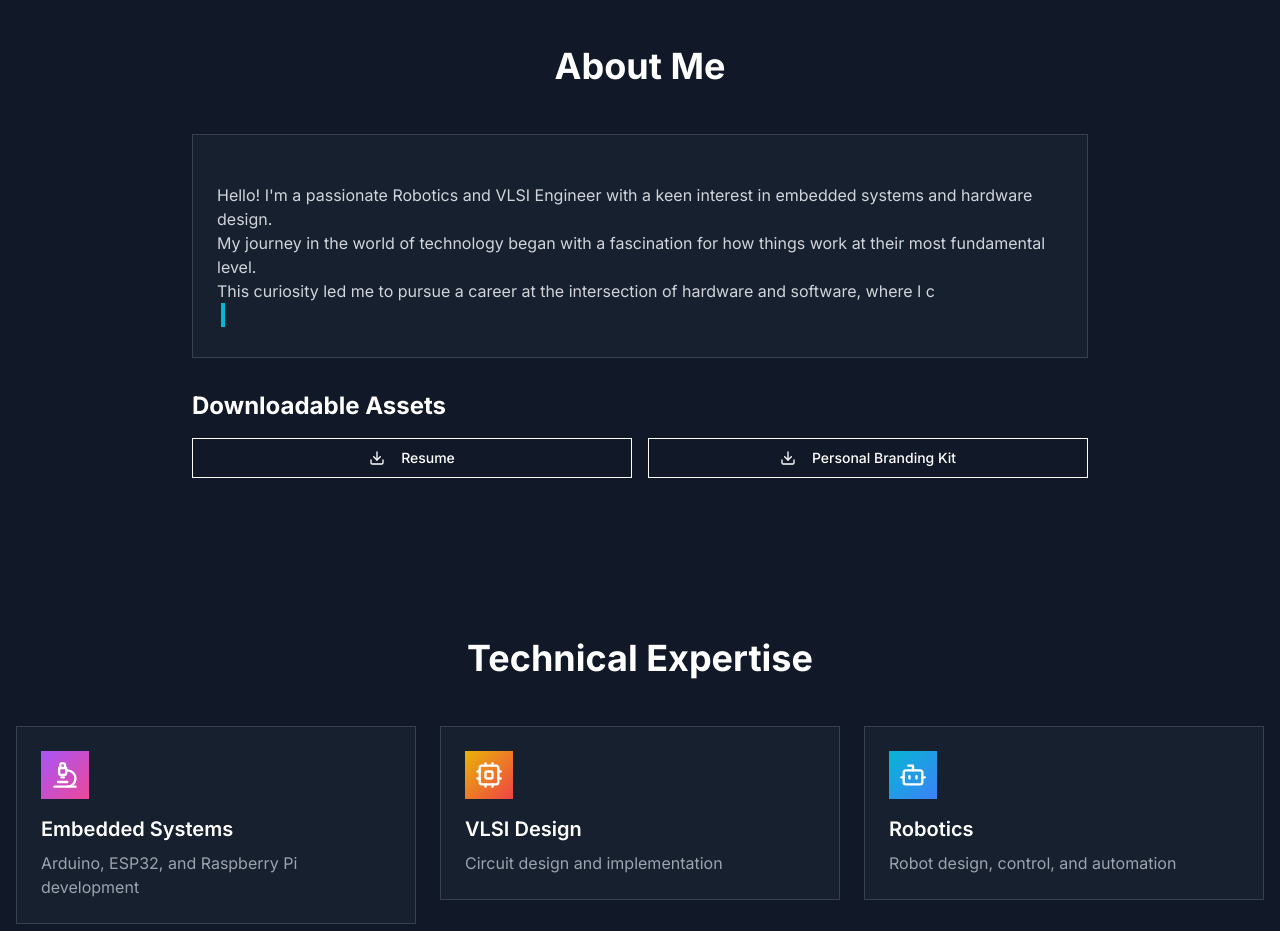
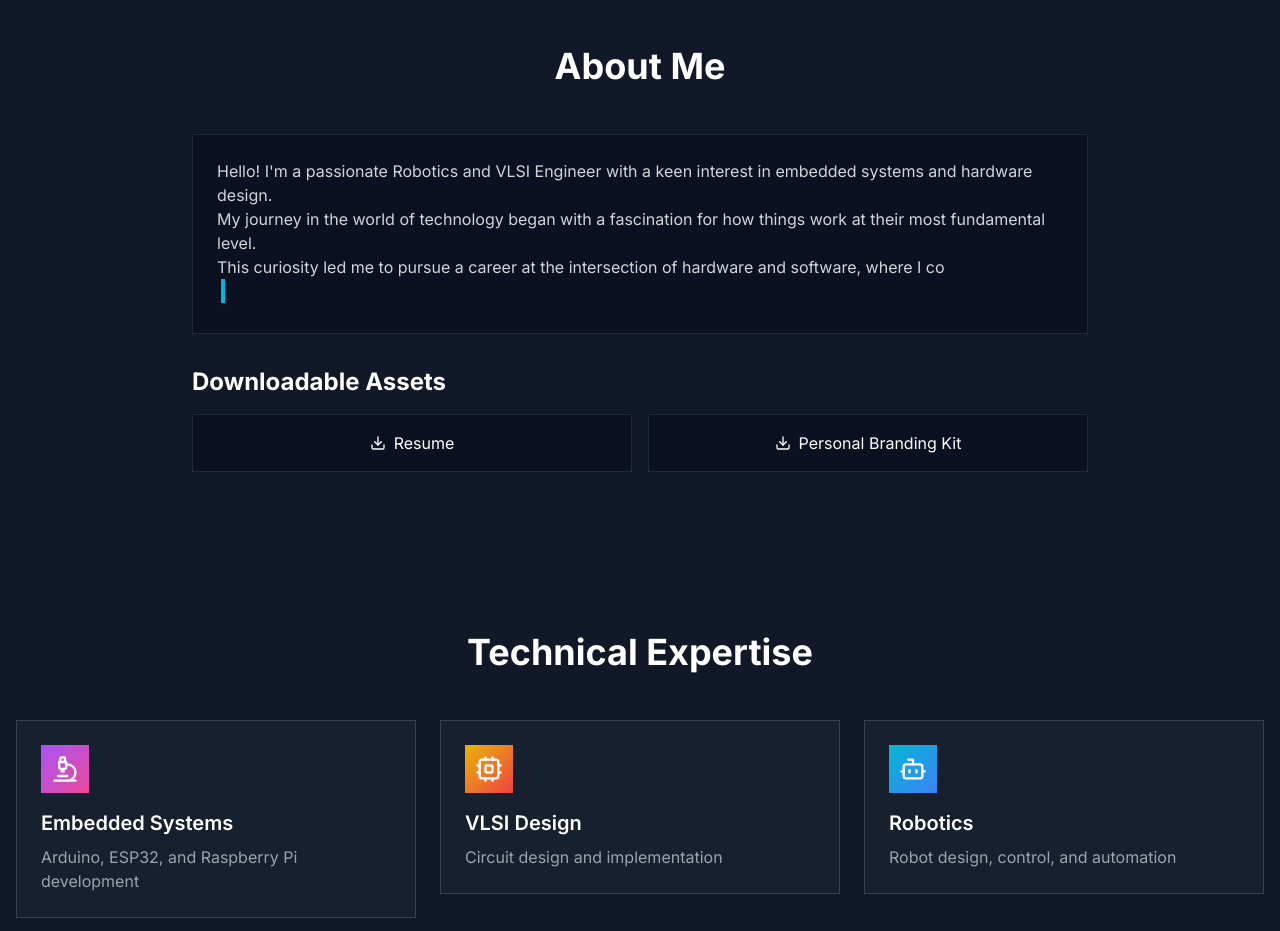
Before and after one commit to austin207/tech-portfolio, a Next.js app: page / in a window 1280 px wide. Shown: the part 1020-1951 px from the top of the page. Built offline with nearby package versions, Linux system fonts and the light colour scheme.

Commit message:
Update AboutMe.tsx

```diff
--- a/app/components/AboutMe.tsx
+++ b/app/components/AboutMe.tsx
@@ -2,12 +2,9 @@
 
 import { useState, useEffect } from 'react'
 import { motion } from 'framer-motion'
-import { Card, CardContent } from '@/components/ui/card'
-import { Button } from '@/components/ui/button'
 import { Download } from 'lucide-react'
 
-const aboutMeText = `
-Hello! I'm a passionate Robotics and VLSI Engineer with a keen interest in embedded systems and hardware design.
+const aboutMeText = `Hello! I'm a passionate Robotics and VLSI Engineer with a keen interest in embedded systems and hardware design.
 My journey in the world of technology began with a fascination for how things work at their most fundamental level.
 This curiosity led me to pursue a career at the intersection of hardware and software, where I continuously strive
 to push the boundaries of what's possible.
@@ -20,8 +17,7 @@ When I'm not tinkering with circuits or coding embedded systems, you can find me
 in robotics or contributing to open-source projects. I believe in the power of technology to solve real-world problems
 and am always excited to take on new challenges that allow me to grow and learn.
 
-Let's connect and explore how we can create amazing tech solutions together!
-`
+Let's connect and explore how we can create amazing tech solutions together!`
 
 const downloadableAssets = [
   { name: 'Resume', url: '/path-to-your-resume.pdf' },
@@ -37,7 +33,7 @@ export default function AboutMe() {
       const timer = setTimeout(() => {
         setDisplayedText(prevText => prevText + aboutMeText[currentIndex])
         setCurrentIndex(prevIndex => prevIndex + 1)
-      }, 20) // Adjust the speed of typing here
+      }, 20)
 
       return () => clearTimeout(timer)
     }
@@ -54,8 +50,7 @@ export default function AboutMe() {
         >
           About Me
         </motion.h2>
-        <Card className="bg-gray-800/50 border-gray-700 mb-8">
-          <CardContent className="p-6">
+        <div className="bg-[#0B1120] border border-gray-800 p-6 mb-8">
           <motion.div
             initial={{ opacity: 0 }}
             animate={{ opacity: 1 }}
@@ -66,8 +61,7 @@ export default function AboutMe() {
               <span className="inline-block w-1 h-6 ml-1 bg-cyan-500 animate-blink"></span>
             )}
           </motion.div>
-          </CardContent>
-        </Card>
+        </div>
         <motion.div
           initial={{ opacity: 0, y: 20 }}
           whileInView={{ opacity: 1, y: 0 }}
@@ -76,16 +70,14 @@ export default function AboutMe() {
           <h3 className="text-2xl font-bold mb-4">Downloadable Assets</h3>
           <div className="grid grid-cols-1 sm:grid-cols-2 gap-4">
             {downloadableAssets.map((asset, index) => (
-              <Button
+              <a
                 key={asset.name}
-                variant="outline"
-                className="w-full"
-                asChild
+                href={asset.url}
+                download
+                className="bg-[#0B1120] border border-gray-800 p-4 text-center hover:bg-gray-800 transition-colors flex items-center justify-center"
               >
-                <a href={asset.url} download>
                 <Download className="mr-2 h-4 w-4" /> {asset.name}
               </a>
-              </Button>
             ))}
           </div>
         </motion.div>
```
Lines whose indentation alone changed are shown as unchanged.
